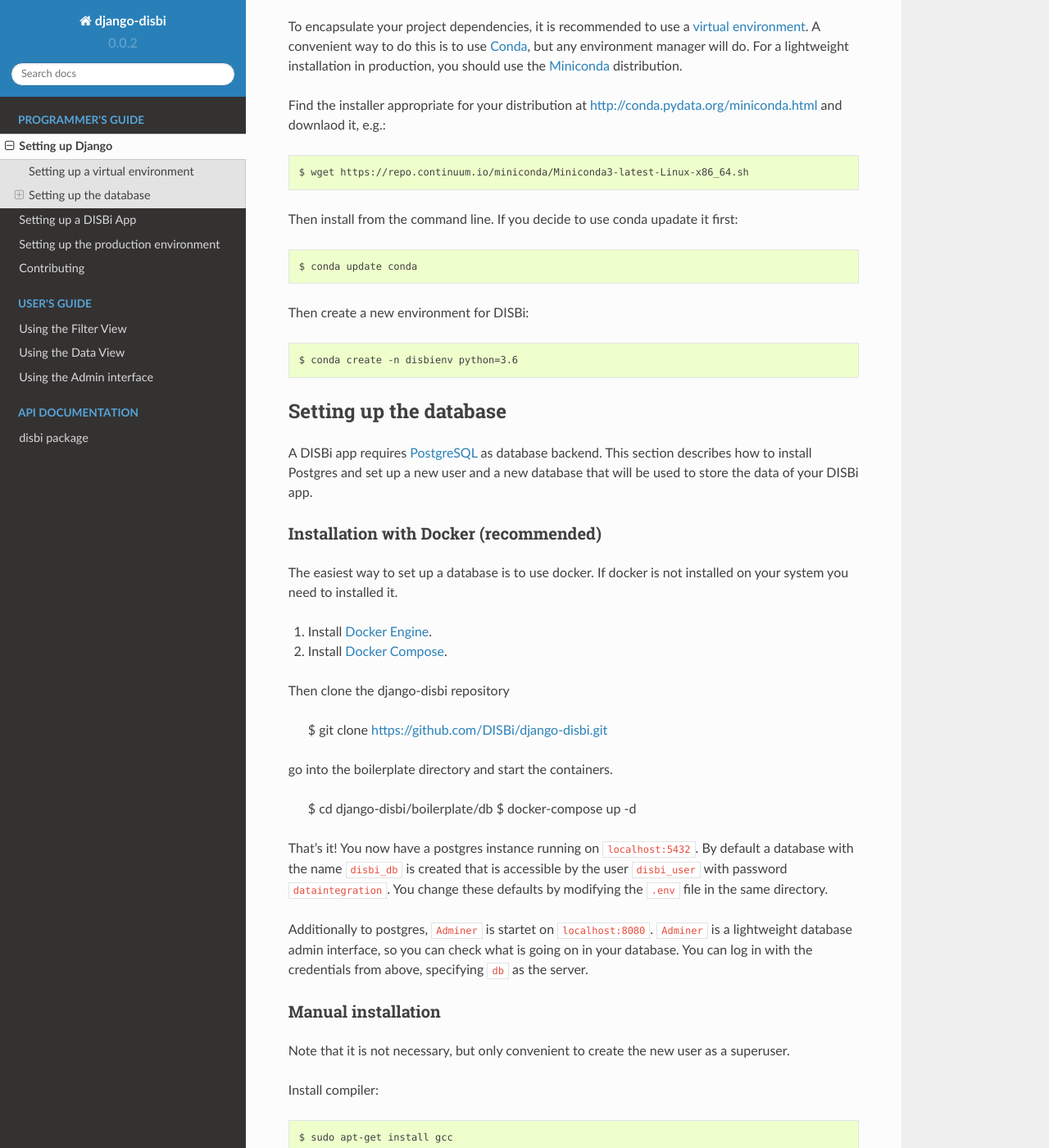
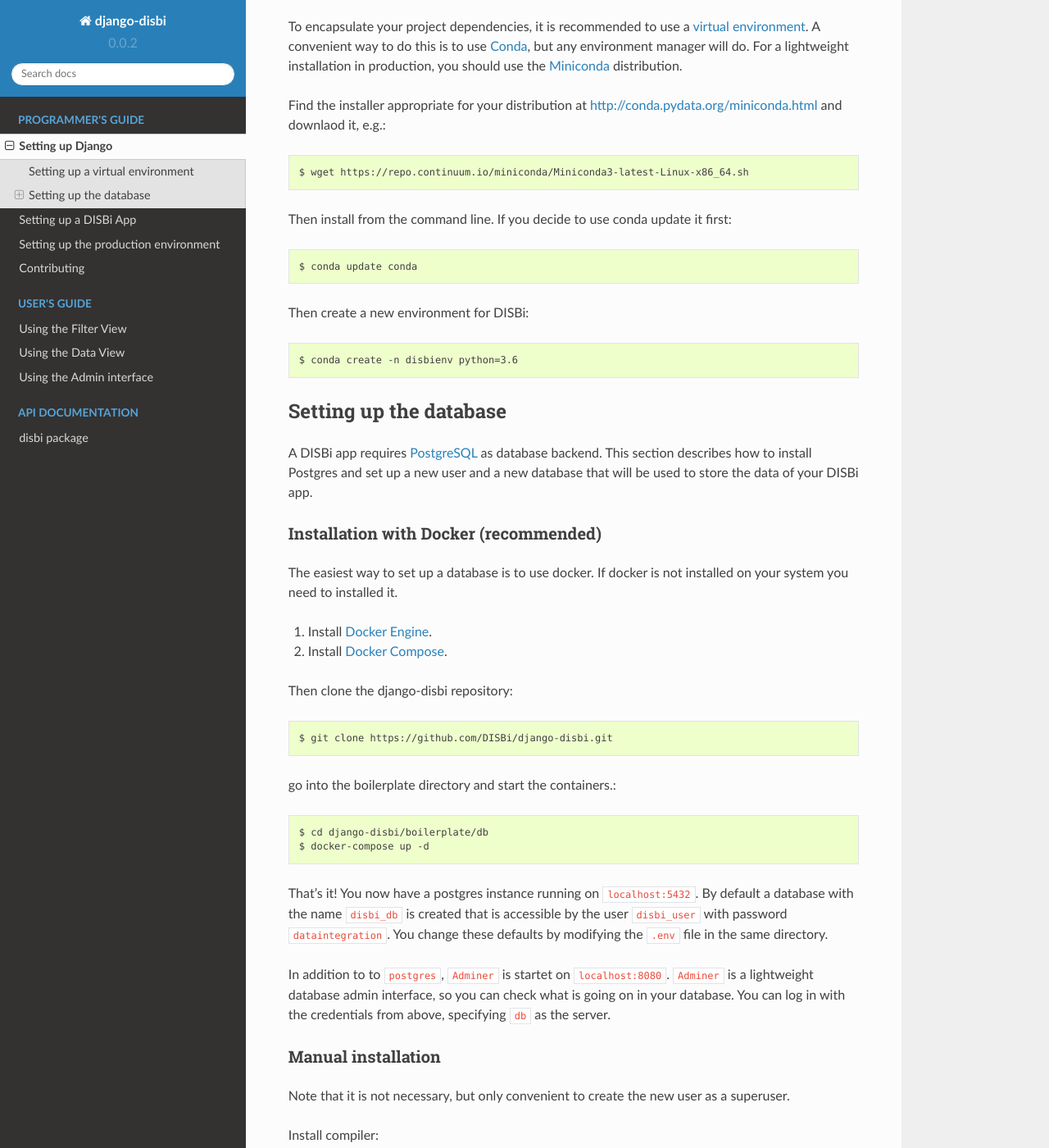
Before and after one commit to DISBi/django-disbi, a Sphinx documentation site: the page built from docs/source/django_setup.rst, in a window 1280 px wide and 1400 px high, scrolled down 315 px. Shown: the whole window at 82% size. Built offline with Sphinx 7.4.7 and the Read the Docs theme 2.0.0, drawn with Linux system fonts in a browser that asks for light colours.

Commit message:
Fix small docs issue

```diff
--- a/docs/source/django_setup.rst
+++ b/docs/source/django_setup.rst
@@ -24,7 +24,7 @@
     $ wget https://repo.continuum.io/miniconda/Miniconda3-latest-Linux-x86_64.sh
 
 Then install from the command line.
-If you decide to use conda upadate it first::
+If you decide to use conda update it first::
 
     $ conda update conda
 
@@ -54,11 +54,11 @@
 1. Install `Docker Engine <https://docs.docker.com/install/>`_.
 2. Install `Docker Compose <https://docs.docker.com/compose/install/>`_.
 
-Then clone the django-disbi repository
+Then clone the django-disbi repository::
 
     $ git clone https://github.com/DISBi/django-disbi.git
 
-go into the boilerplate directory and start the containers.
+go into the boilerplate directory and start the containers.::
 
     $ cd django-disbi/boilerplate/db
     $ docker-compose up -d
@@ -68,7 +68,7 @@
 by the user ``disbi_user`` with password ``dataintegration``. You change these
 defaults by modifying the ``.env`` file in the same directory.
 
-Additionally to postgres, ``Adminer`` is startet on ``localhost:8080``.
+In addition to to ``postgres``, ``Adminer`` is startet on ``localhost:8080``.
 ``Adminer`` is a lightweight database admin interface, so you can check what
 is going on in your database. You can log in with the credentials from above,
 specifying ``db`` as the server.
```
